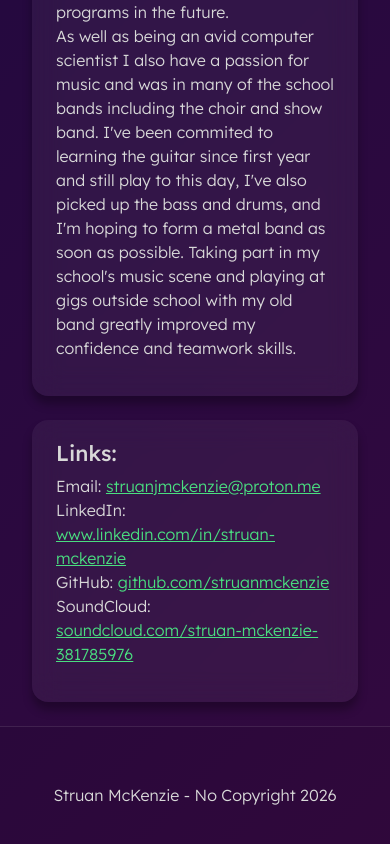
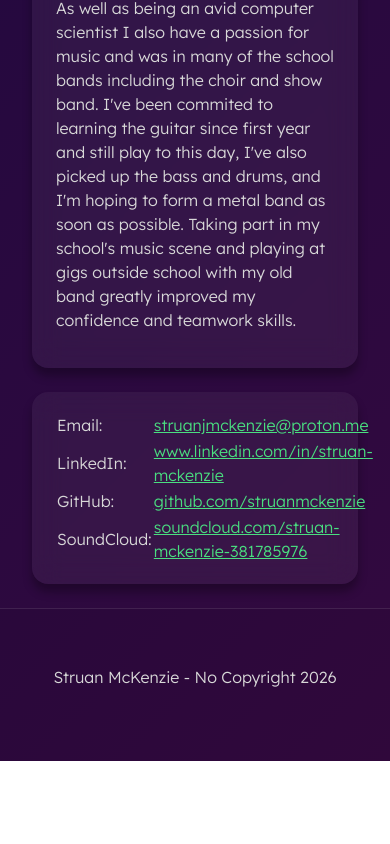
Before and after one commit to struanmckenzie/portfolio, a plain HTML site: page index.html in a window 390 px wide. Shown: the part 1154-1998 px from the top of the page. After the commit the page ends 1915 px from the top, so only its background shows below. Drawn offline with nearby package versions, Linux system fonts and the light colour scheme.

Commit message:
links are now a table. added padding to nav. reduced padding on mobile for main title. add class to stop specific boxes moving

```diff
--- a/index.html
+++ b/index.html
@@ -32,7 +32,7 @@
     <div class="d-flex pb-3 justify-content-center align-items-center">
         <div class="col-12">
             <h1 class="barlow-black-italic-big text-center pt-3 d-none d-sm-block">Hey I'm Struan, Welcome!</h1>
-            <h1 class="barlow-black-italic-small text-center pt-5 d-sm-none">Hey I'm Struan,<br>Welcome!</h1>
+            <h1 class="barlow-black-italic-small text-center pt-3 d-sm-none">Hey I'm Struan,<br>Welcome!</h1>
             <p class="text-center pt-3">In these pages you will find out who I am, my achievements, experience, and skills I've gained from life and being in university.</p>
         </div>
     </div>
@@ -42,19 +42,32 @@
             <img src="images/sm.jpg" class="rounded-4 center" alt="photo of me">
         </div>
         <div class="col-12 col-md-8">
-            <div class="box">
+            <div class="box x">
                 <h4>Who am I?</h4>
                 <p>I'm a first year computer science student at the University of Dundee. I have a strong interest in software development - I love working on programs both in an out of university using Java, Python, and HTML. My favourite modules so far have been Embedded Systems and Networking where I learned about creating systems in python for the Raspberry Pi Pico, and Introduction to Software Development in which I learned the basics of object-oriented programming in Java. I'm always excited about learning more to improve my skills and make better programs in the future.<br>
                     As well as being an avid computer scientist I also have a passion for music and was in many of the school bands including the choir and show band. I've been commited to learning the guitar since first year and still play to this day, I've also picked up the bass and drums, and I'm hoping to form a metal band as soon as possible. Taking part in my school's music scene and playing at gigs outside school with my old band greatly improved my confidence and teamwork skills.</p>
             </div>
             <br>
-            <div class="box">
-                <h4>Links:</h4>
-                <p>Email: <a href="mailto:struanjmckenzie@proton.me">struanjmckenzie@proton.me</a><br>
-                    LinkedIn: <a target="_blank" href="https://www.linkedin.com/in/struan-mckenzie">www.linkedin.com/in/struan-mckenzie</a><br>
-                    GitHub: <a target="_blank" href="github.com/struanmckenzie">github.com/struanmckenzie</a><br>
-                    SoundCloud: <a target="_blank" href="https://soundcloud.com/struan-mckenzie-381785976">soundcloud.com/struan-mckenzie-381785976</a>
-                </p>
+            <div class="box x">
+                <table>
+                    <tr>
+                        <td>Email:</td>
+                        <td><a href="mailto:struanjmckenzie@proton.me">struanjmckenzie@proton.me</a></td>
+                    </tr>
+                    <tr>
+                        <td>LinkedIn:</td>
+                        <td><a target="_blank" href="https://www.linkedin.com/in/struan-mckenzie">www.linkedin.com/in/struan-mckenzie</a></td>
+                    </tr>
+                    <tr>
+                        <td>GitHub:</td>
+                        <td><a target="_blank" href="github.com/struanmckenzie">github.com/struanmckenzie</a></td>
+                    </tr>
+                    <tr>
+                        <td>SoundCloud:</td>
+                        <td><a target="_blank" href="https://soundcloud.com/struan-mckenzie-381785976">soundcloud.com/struan-mckenzie-381785976</a></td>
+                    </tr>
+
+                </table>
             </div>
         </div>
     </div>
--- a/styles.css
+++ b/styles.css
@@ -63,7 +63,7 @@ footer {
 }
 
 .navbar {
-    padding-top: 0.5rem;
+    padding-top: 0.75rem;
     border-bottom: 1px solid rgba(255,255,255,0.1);
 }
 
@@ -95,6 +95,10 @@ footer {
 
 .box:hover {
     transform: scale3d(1.01, 1.01, 1);
+}
+
+.x:hover {
+    transform: none;
 }
 
 /* for centering images */
```
